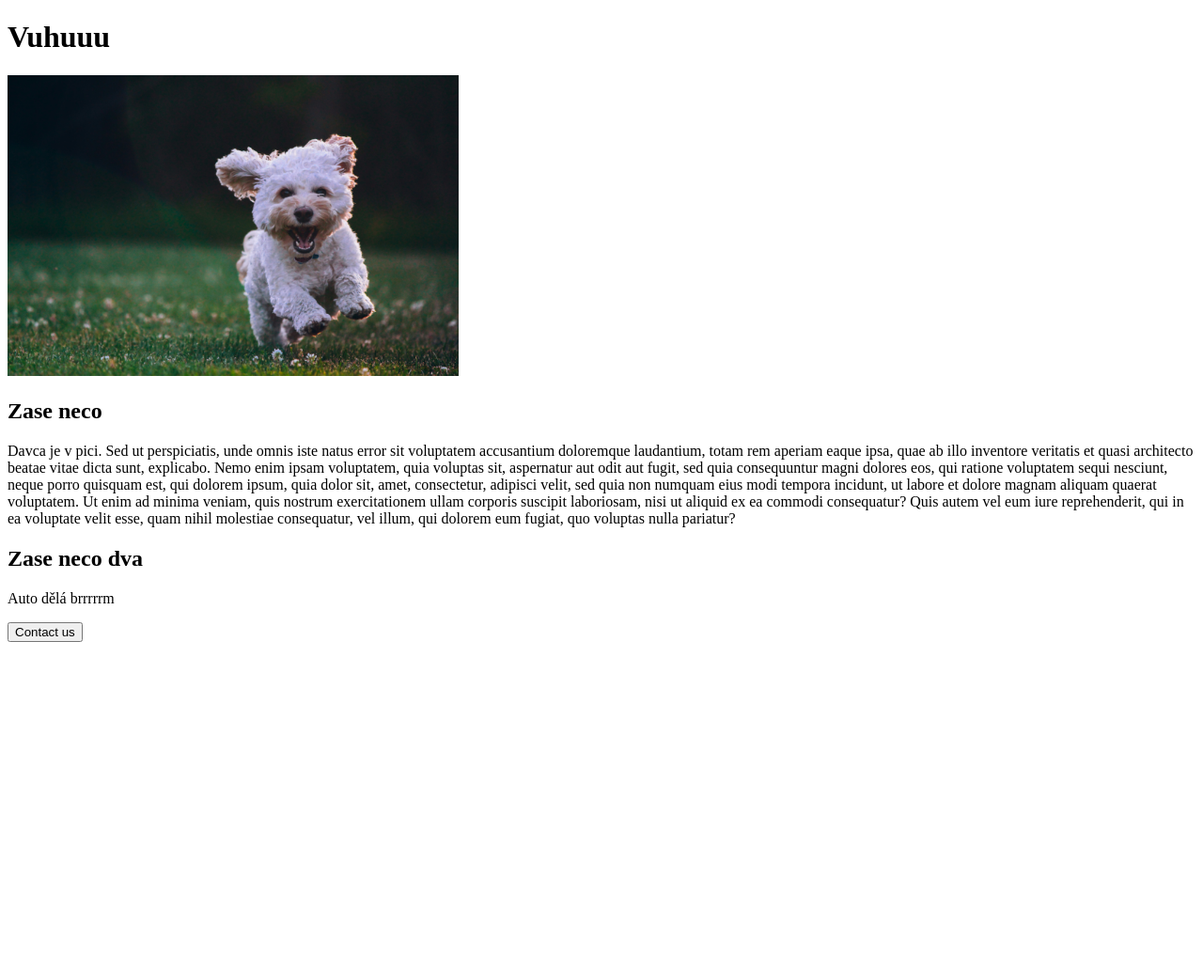
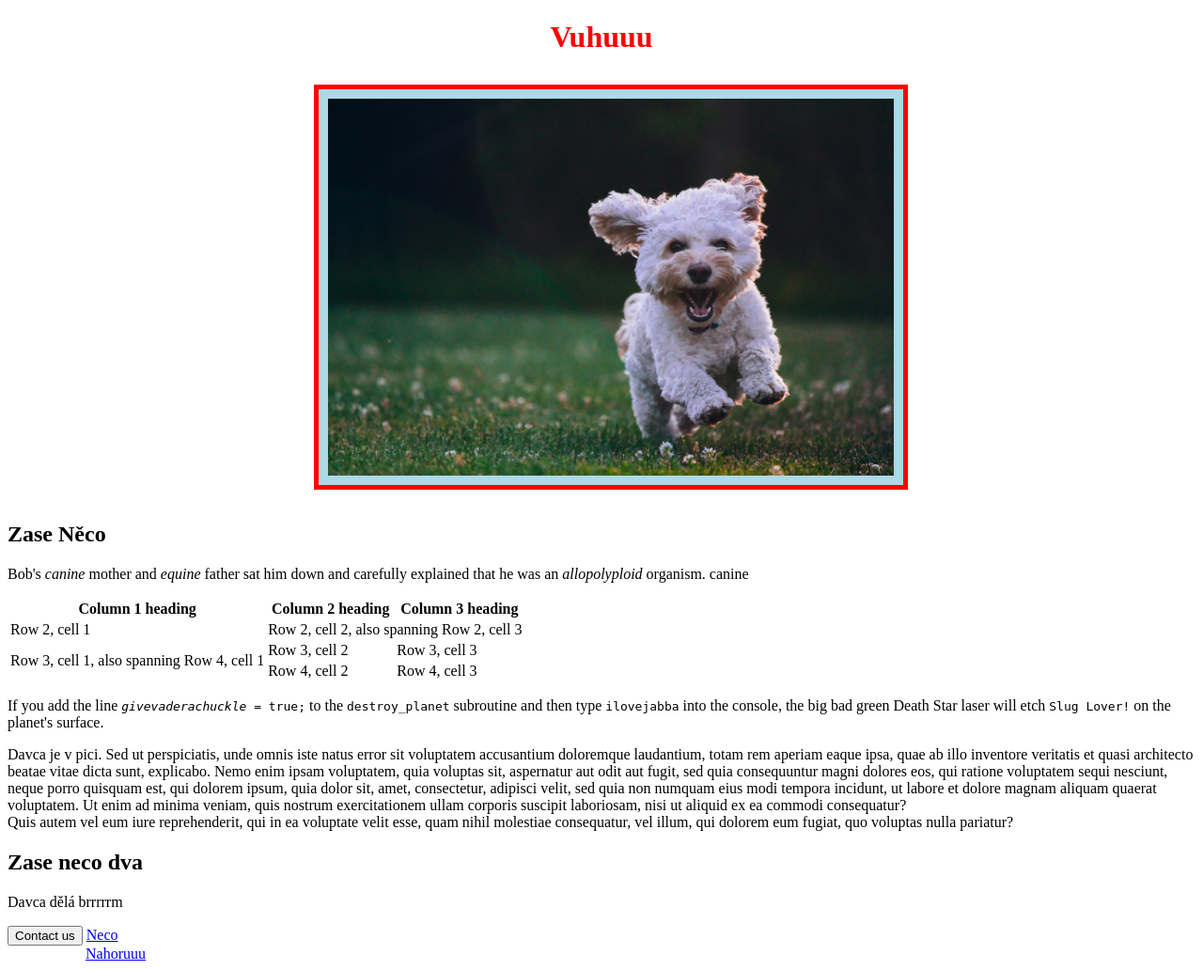
Before and after one commit to TomecekDavid/webdevelopment, a Flask app: page / in a window 1280 px wide. Shown: the whole page at 94% size. Before the commit the page ends 683 px from the top, so only its background shows below. Run offline with Flask 3, Linux system fonts and the light colour scheme.

Commit message:
Hrani  css a html

```diff
--- a/app.py
+++ b/app.py
@@ -4,7 +4,7 @@ app = Flask(__name__)
 
 @app.route("/")
 def hello_world():
-    return render_template('home.html')
+    return render_template('home.html', neco ='Něco', jmeno = 'Davca')
 
 if __name__ == "__main__":
     app.run(host= '0.0.0.0', debug=True)
--- /dev/null
+++ b/static/style.css
@@ -0,0 +1,22 @@
+h1 {color: red;
+  text-align: center;
+  }
+
+.rodic {
+    width: 50%; /* Rodič se přizpůsobí šířce okna */
+    margin: 0 auto;
+    text-align: center; /* Obrázek bude zarovnán na střed */
+}
+.obrazek {
+      box-sizing: border-box; /* Vše zahrnuto do celkové velikosti */
+      max-width: 100%;
+      height: auto;
+      padding: 10px;
+      border: 5px solid red;
+      margin: 10px;
+      background-color: lightblue;
+      display: inline;
+    }
+.link{
+margin-left: 83px;
+}
--- a/templates/home.html
+++ b/templates/home.html
@@ -4,15 +4,44 @@
     <meta charset="UTF-8">
     <meta name="viewport" content="width=device-width, initial-scale=1.0">
     <title>Davca je v pici</title>
+    <link rel="stylesheet" href="static/style.css">
 </head>
 
 <body>
-    <h1>Vuhuuu</h1>
-    <img src = "https://04a84d2b-5c5b-48fe-895f-dfe1fd8176f1-00-2qr8r2h1quty.riker.replit.dev/static/dog.jpg", height="320">
-    <h2>Zase neco</h2>
-    <p>Davca je v pici. Sed ut perspiciatis, unde omnis iste natus error sit voluptatem accusantium doloremque laudantium, totam rem aperiam eaque ipsa, quae ab illo inventore veritatis et quasi architecto beatae vitae dicta sunt, explicabo. Nemo enim ipsam voluptatem, quia voluptas sit, aspernatur aut odit aut fugit, sed quia consequuntur magni dolores eos, qui ratione voluptatem sequi nesciunt, neque porro quisquam est, qui dolorem ipsum, quia dolor sit, amet, consectetur, adipisci velit, sed quia non numquam eius modi tempora incidunt, ut labore et dolore magnam aliquam quaerat voluptatem. Ut enim ad minima veniam, quis nostrum exercitationem ullam corporis suscipit laboriosam, nisi ut aliquid ex ea commodi consequatur? Quis autem vel eum iure reprehenderit, qui in ea voluptate velit esse, quam nihil molestiae consequatur, vel illum, qui dolorem eum fugiat, quo voluptas nulla pariatur?</p>
+    <h1 id= "nadpis">Vuhuuu</h1>
+    <div class="rodic">
+    <img class="obrazek" src = "https://04a84d2b-5c5b-48fe-895f-dfe1fd8176f1-00-2qr8r2h1quty.riker.replit.dev/static/dog.jpg", height="320">
+          </div>
+        <h2>Zase {{neco}}</h2>
+    <p>Bob's <dfn title="Dog">canine</dfn> mother and <dfn title="Horse">equine</dfn> father sat him down and carefully explained that he was an <dfn title="A mutation that combines two or more sets of chromosomes from different species">allopolyploid</dfn> organism. canine</p>
+    <table>
+        <tr>
+            <th>Column 1 heading</th>
+            <th>Column 2 heading</th>
+            <th>Column 3 heading</th>
+        </tr>
+        <tr>
+            <td>Row 2, cell 1</td>
+            <td colspan="2">Row 2, cell 2, also spanning Row 2, cell 3</td>
+        </tr>
+        <tr>
+            <td rowspan="2">Row 3, cell 1, also spanning Row 4, cell 1</td>
+            <td>Row 3, cell 2</td>
+            <td>Row 3, cell 3</td>
+        </tr>
+        <tr>
+            <td>Row 4, cell 2</td>
+            <td>Row 4, cell 3</td>
+        </tr>
+    </table>
+    <p>If you add the line <code><var>givevaderachuckle</var> = true;</code> to the <code>destroy_planet</code> subroutine and then type <kbd>ilovejabba</kbd> into the console, the big bad green Death Star laser will etch <samp>Slug Lover!</samp> on the planet's surface.</p>
+    <p>{{jmeno}} je v pici. Sed ut perspiciatis, unde omnis iste natus error sit voluptatem accusantium doloremque laudantium, totam rem aperiam eaque ipsa, quae ab illo inventore veritatis et quasi architecto beatae vitae dicta sunt, explicabo. Nemo enim ipsam voluptatem, quia voluptas sit, aspernatur aut odit aut fugit, sed quia consequuntur magni dolores eos, qui ratione voluptatem sequi nesciunt, neque porro quisquam est, qui dolorem ipsum, quia dolor sit, amet, consectetur, adipisci velit, sed quia non numquam eius modi tempora incidunt, ut labore et dolore magnam aliquam quaerat voluptatem. Ut enim ad minima veniam, quis nostrum exercitationem ullam corporis suscipit laboriosam, nisi ut aliquid ex ea commodi consequatur? <br>Quis autem vel eum iure reprehenderit, qui in ea voluptate velit esse, quam nihil molestiae consequatur, vel illum, qui dolorem eum fugiat, quo voluptas nulla pariatur?</p>
     <h2>Zase neco dva</h2>
-    <p>Auto dělá brrrrrm</p>
+    <p>{{jmeno}} dělá brrrrrm</p>
     <button>Contact us</button>
+    <a href = "https://www.w3schools.com/html/html_links.asp"> Neco</a> <br>
+    <div class= "link">
+     <a href = "#nadpis"> Nahoruuu</a>
+        </div>
 </body>
 </html>
```
